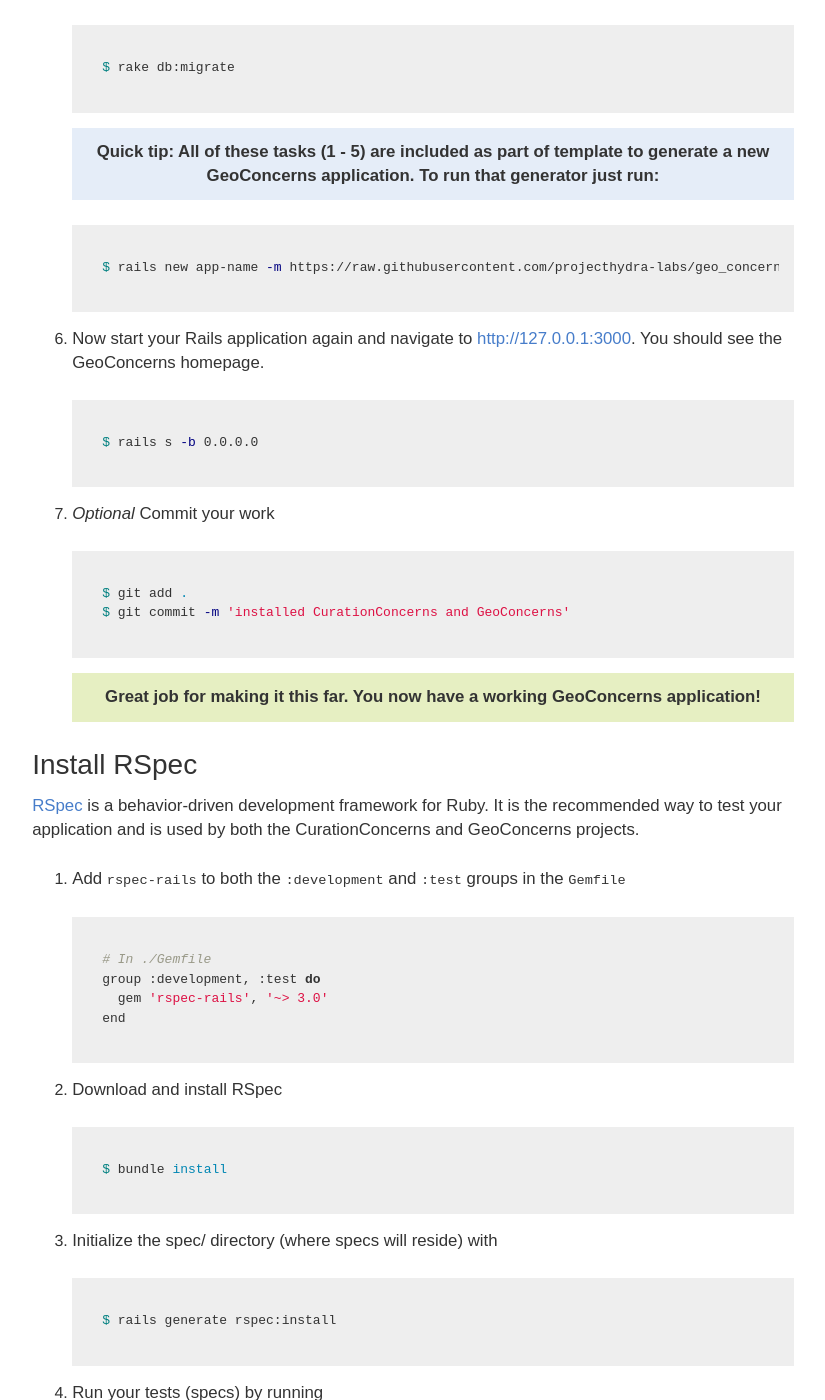
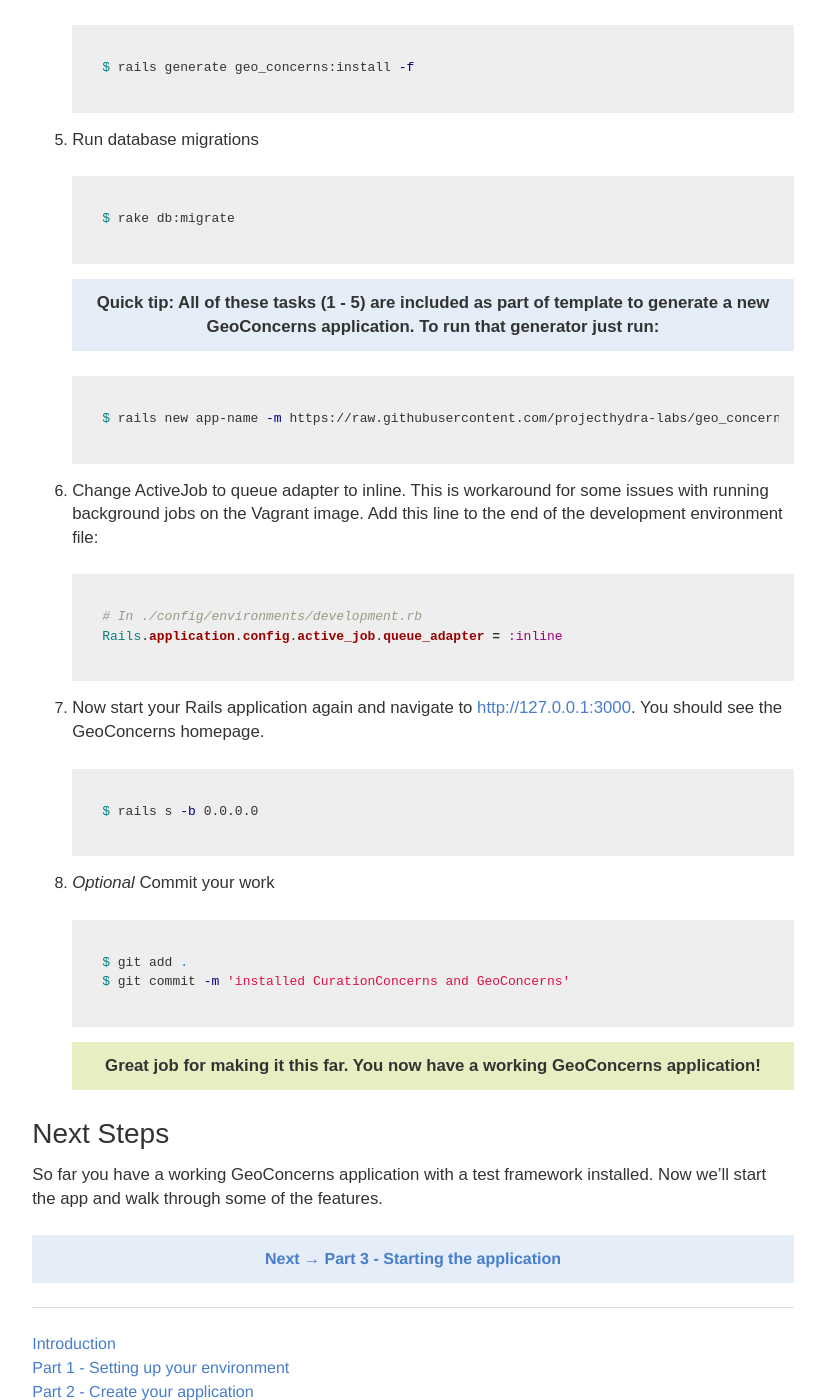
Before and after one commit to geoconcerns/geoconcerns.github.io, a Jekyll site: the page built from _posts/2016-06-07-create-your-application.markdown, in a window 1280 px wide and 1400 px high, scrolled down 2719 px. Shown: the whole window, without its empty margins (227-1052 px from the left). Built offline with Jekyll 4.4.1, drawn with Linux system fonts in a browser that asks for light colours; nearby versions of some CDN libraries; some of the changed text lies outside the part shown.

Commit message:
updates to the workshop material

````diff
--- a/_posts/2016-06-07-create-your-application.markdown
+++ b/_posts/2016-06-07-create-your-application.markdown
@@ -23,6 +23,13 @@
 ### Generating your Rails application
 
 For more information about generating a Rails application see the [Getting Started with Rails](http://guides.rubyonrails.org/getting_started.html) guide.
+
+  1. Switch to the root user
+
+     ```sh
+     $ sudo -i
+     $ cd /home/vagrant
+     ```
 
   1. Create a new Rails application
 
@@ -61,12 +68,11 @@
 
 ### Install GeoConcerns
 
-  1. Add CurationConcerns and GeoConcerns to your `Gemfile`
+  1. Add GeoConcerns to your `Gemfile`. Add this line to the end:
 
      ```ruby
      # In ./Gemfile
-     gem 'curation_concerns', '1.5.0'
-     gem 'geo_concerns', '0.0.9'
+     gem 'geo_concerns', git: 'https://github.com/projecthydra-labs/geo_concerns.git', branch: 'workshop'
      ```
 
   1. Install required gems and their dependencies
@@ -98,7 +104,14 @@
      {: .flash-notice}
 
      ```sh
-     $ rails new app-name -m https://raw.githubusercontent.com/projecthydra-labs/geo_concerns/master/template.rb
+     $ rails new app-name -m https://raw.githubusercontent.com/projecthydra-labs/geo_concerns/workshop/template.rb
+     ```
+
+  1. Change ActiveJob to queue adapter to inline. This is workaround for some issues with running background jobs on the Vagrant image. Add this line to the end of the development environment file:
+
+     ```ruby
+     # In ./config/environments/development.rb
+     Rails.application.config.active_job.queue_adapter = :inline
      ```
 
   1. Now start your Rails application again and navigate to [http://127.0.0.1:3000](http://127.0.0.1:3000). You should see the GeoConcerns homepage.
@@ -118,45 +131,6 @@
      Great job for making it this far. You now have a working GeoConcerns application!
      {: .flash-success}
 
-### Install RSpec
-[RSpec](http://rspec.info/) is a behavior-driven development framework for Ruby. It is the recommended way to test your application and is used by both the CurationConcerns and GeoConcerns projects.
-
-  1. Add `rspec-rails` to both the `:development` and `:test` groups in the `Gemfile`
-
-     ```sh
-     # In ./Gemfile
-     group :development, :test do
-       gem 'rspec-rails', '~> 3.0'
-     end
-     ```
-
-  1. Download and install RSpec
-
-     ```sh
-     $ bundle install
-     ```
-
-  1. Initialize the spec/ directory (where specs will reside) with
-
-     ```sh
-     $ rails generate rspec:install
-     ```
-
-  1. Run your tests (specs) by running
-
-     ```sh
-     $ bundle exec rspec
-     ```
-
-     Writing tests for your application is outside the scope of this guide, but there are plenty of great examples out there. Check out the <a href="http://robots.thoughtbot.com/how-we-test-rails-applications">Thoughtbot blog</a>.
-     {: .flash-notice}
-
-  1. *Optional* Commit your work
-
-     ```sh
-     $ git add .
-     $ git commit -m 'Installed RSpec'
-     ```
 
 ### Next Steps
 
--- a/_posts/2016-09-14-viewing-derivatives.markdown
+++ b/_posts/2016-09-14-viewing-derivatives.markdown
@@ -60,3 +60,9 @@
 receive your metadata as a GeoBlacklight Schema document that you can ingest into your GeoBlacklight instance.
 
 ![GeoBlacklight Export](/images/VectorWork_GeoBlacklight.png)
+
+## Geoblacklight
+
+The works you created in GeoConcerns should now be available to view in the included Geoblacklight application. [http://localhost:3001](http://localhost:3001)
+
+![Geoblacklight](/images/geoblacklight.png)
````
Also changed, not shown: other parts of _posts/2016-06-07-create-your-application.markdown (+2 -2 lines), _posts/2016-06-07-setting-up-your-environment.markdown (+9 -9 lines), _posts/2016-06-07-starting-the-application.markdown (+10 -6 lines), images/geoblacklight.png (added).
